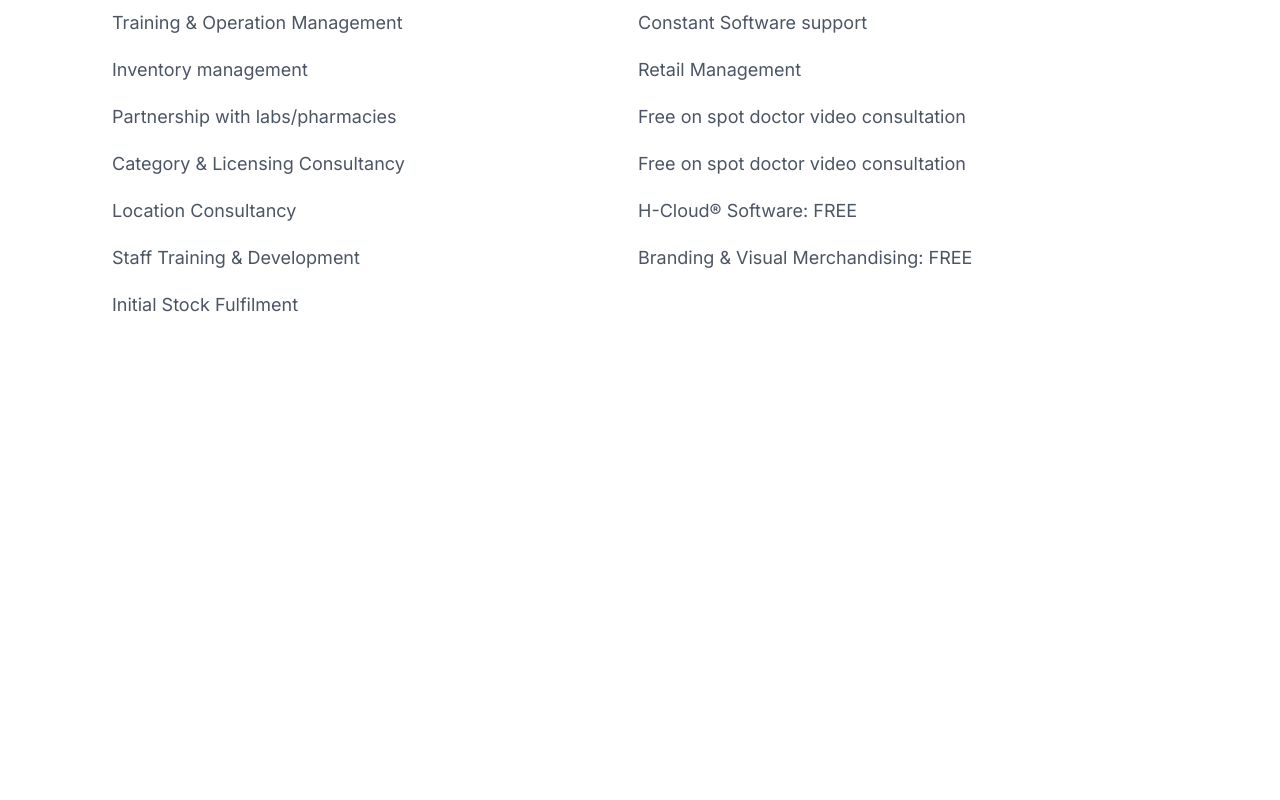
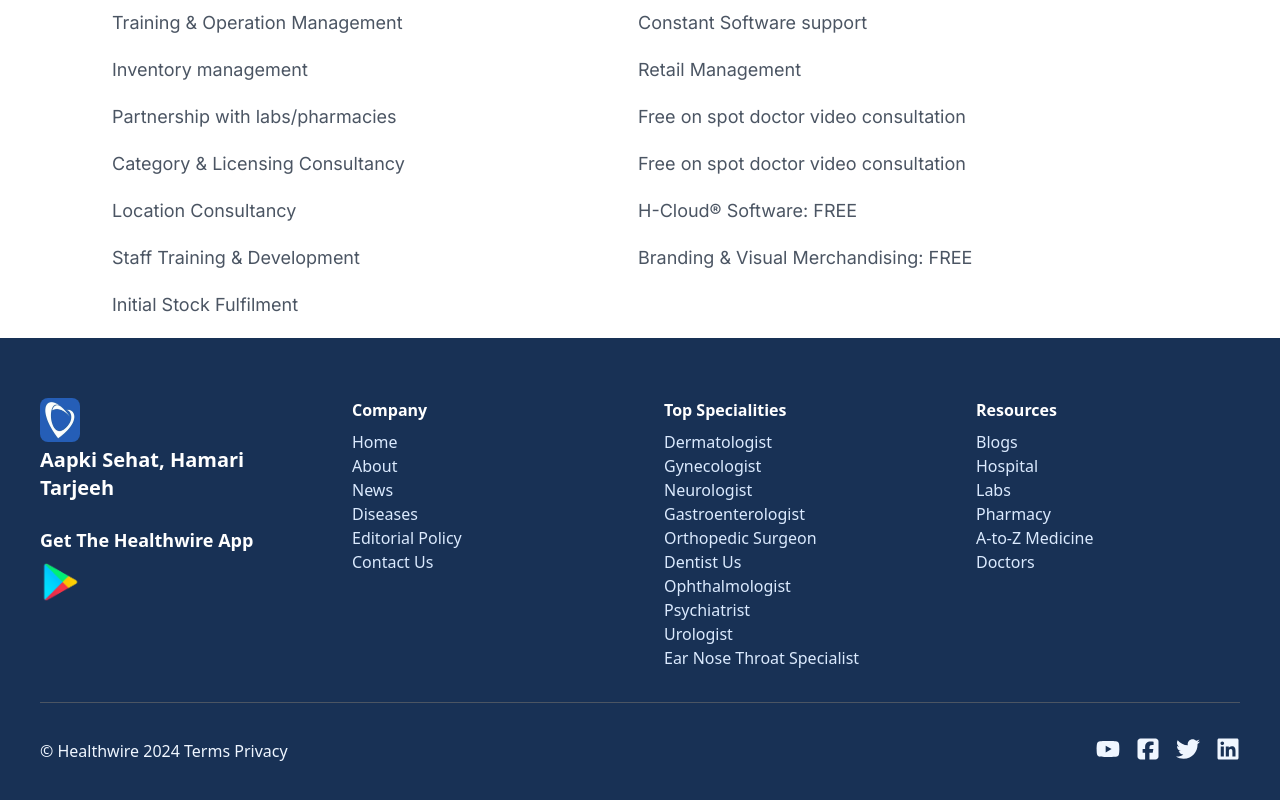
Before and after one commit to Muhammad-Saad-kayani/Health-Care-App, a Next.js app: page /Franchises in a window 1280 px wide. Shown: the part 1424-2224 px from the top of the page. Before the commit the page ends 1742 px from the top, so only its background shows below. Built offline with nearby package versions, Linux system fonts and the light colour scheme.

Commit message:
link updated

```diff
--- a/src/app/Components/landingPage.jsx
+++ b/src/app/Components/landingPage.jsx
@@ -9,7 +9,7 @@
         <div className="landingcard navsec w-full flex items-center justify-between flex-wrap ">
           <div className="w-full text-2xl font-semibold">How Can We Help?</div>
           <div className="card w-full flex items-center justify-between flex-wrap mt-10">
-            <a href="/" className="w-[49%] ">
+            <a href="/Pharmacy" className="w-[49%] ">
               <div className="w-full h-64 hover:bg-grehover bg-gre flex justify-between gap-4 rounded-lg">
                 <div className="content p-6">
                   <h1 className="text-darkgreen font-bold font-sans">
--- a/src/app/Components/service.jsx
+++ b/src/app/Components/service.jsx
@@ -1,4 +1,5 @@
-import React from 'react'
+import {React} from 'react'
+import Link from 'next/link'
 
 function Service() {
   return (
@@ -9,7 +10,7 @@
             <div className="w-[60%] text-[#3d6093] font-san text-sm font-semibold mt-0">HOW WE WORK</div>
             <div className="w-[60%] font-san text-2xl font-bold mt-3">Serving All Your Healthcare Needs At One Place!</div>
             <div className="w-full flex items-center gap-2 mt-5">
-                <div className="px-3 py-2 text-center text-sm text-white rounded-2xl  bg-[#183155] cursor-pointer">Pharmacy</div>
+              <Link href="/Pharmacy"> <div className="px-3 py-2 text-center text-sm text-white rounded-2xl  bg-[#183155] cursor-pointer">Pharmacy</div> </Link>
                 <div className="px-3 py-2 text-center text-sm text-gray-500 rounded-2xl border border-gray-400 bg-white cursor-pointer">Lab Tests</div>
                 <div className="px-3 py-2 text-center text-sm text-gray-500 rounded-2xl border border-gray-400 bg-white cursor-pointer">Doctor Appointments</div>
 
--- a/src/app/Franchises/page.js
+++ b/src/app/Franchises/page.js
@@ -1,6 +1,7 @@
 import React from 'react'
 import Image from 'next/image'
 import NavForPhar from '../Components/NavForPhar'
+import Footer from '../Components/Footer'
 
 const page = () => {
   return (
@@ -37,7 +38,7 @@
          <p className='mt-5  text-gray-600 text-[18px]'>Category & Licensing Consultancy</p>
          <p className='mt-5  text-gray-600 text-[18px]'>Location Consultancy</p>
          <p className='mt-5  text-gray-600 text-[18px]'>Staff Training & Development</p>
-         <p className='mt-5  text-gray-600 text-[18px]'>Initial Stock Fulfilment</p>
+         <p className='mt-5  text-gray-600 text-[18px] mb-5'>Initial Stock Fulfilment</p>
       </div>
 
       <div className=' secText3.2 block ml-28 mt-30 w-[940px] '>
@@ -55,6 +56,7 @@
       </div>
 
     </div>
+    <Footer/>
     </>
   )
 }
```
